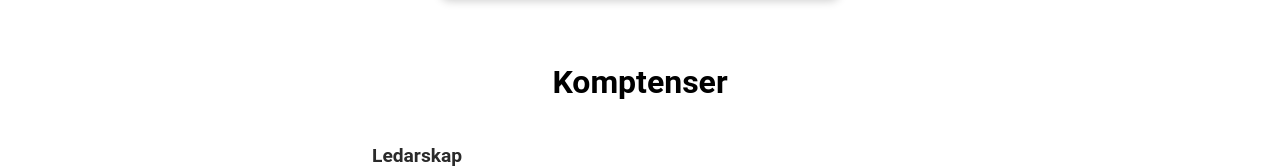
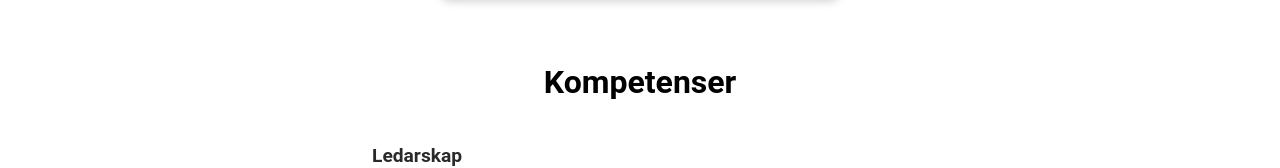
Before and after one commit to Philleabdo/firstWebsite, a plain HTML site: page kyri.html in a window 1280 px wide. Shown: the part 2317-2485 px from the top of the page. Drawn offline with Linux system fonts and the light colour scheme.

Commit message:
Update kyri.html

```diff
--- a/kyri.html
+++ b/kyri.html
@@ -84,7 +84,7 @@
             </section>
 
             <section class="skills">
-                <h2>Komptenser</h2>
+                <h2>Kompetenser</h2>
 
                 <div class="skill">
                     <p>Ledarskap</p>
```
